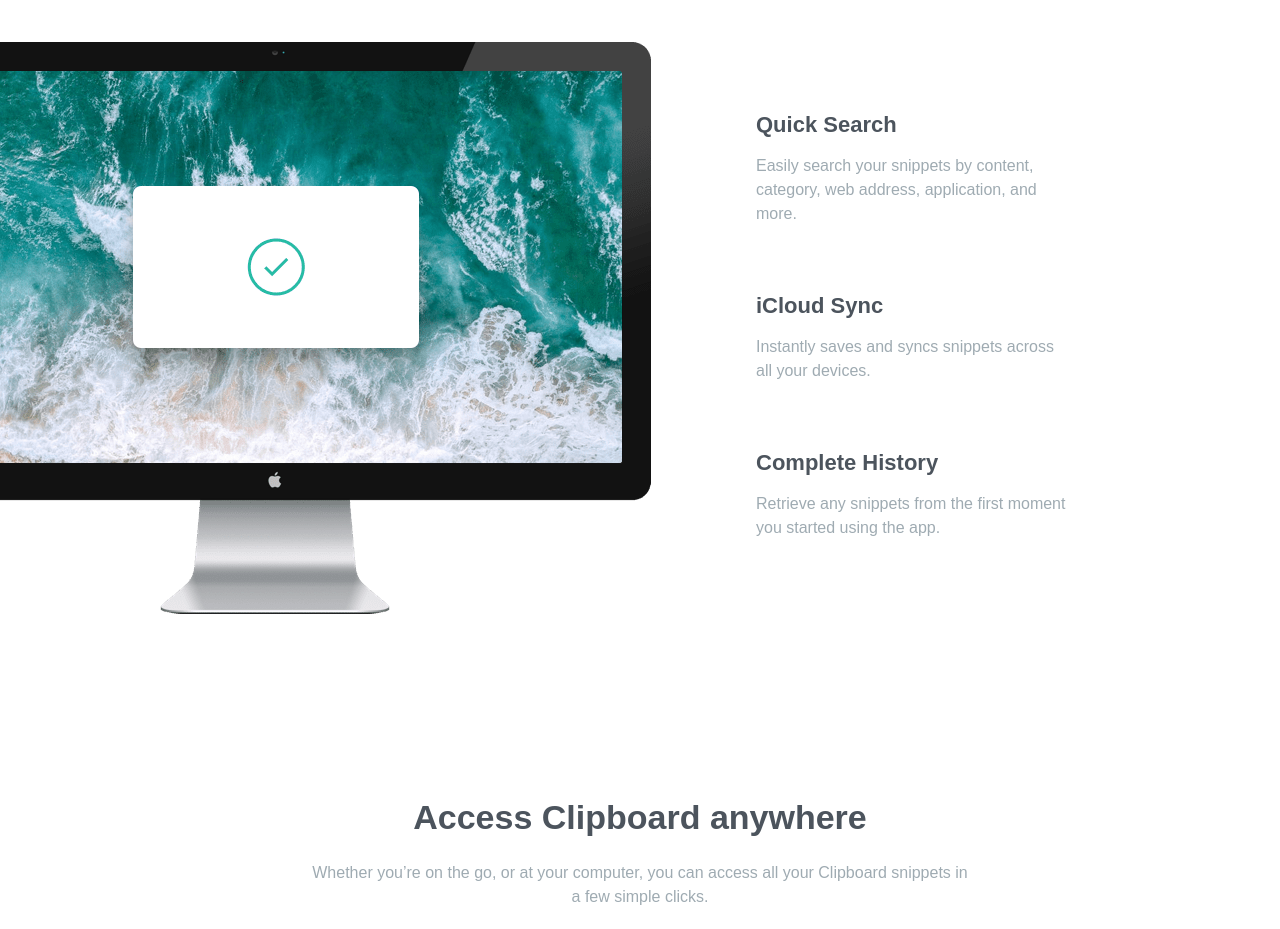
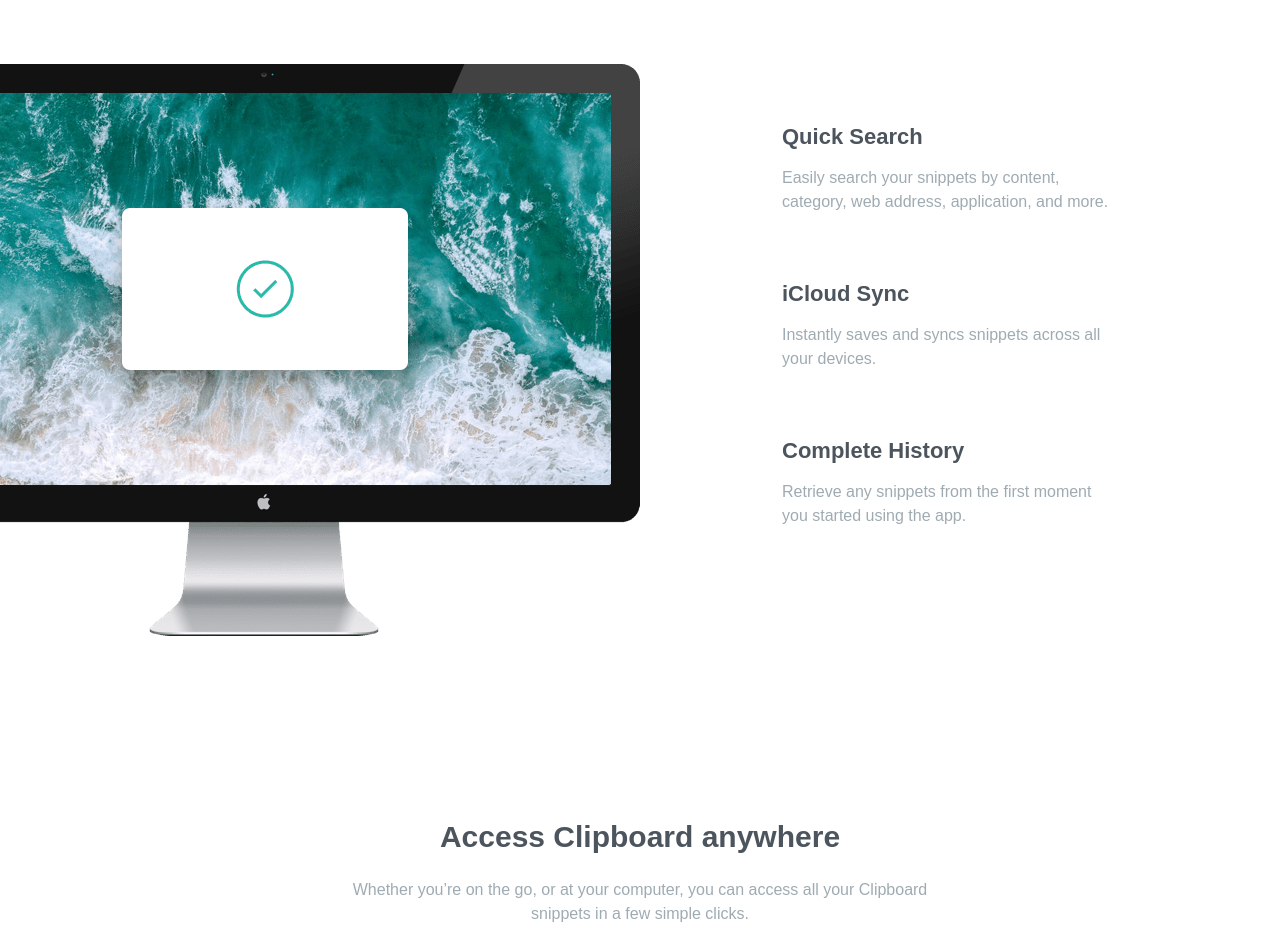
Before and after one commit to LenH4rd/clipboard-landing-page, a plain HTML site: page index.html in a window 1280 px wide. Shown: the part 864-1793 px from the top of the page. Drawn offline with Linux system fonts and the light colour scheme; a web font is replaced by a local one.

Commit message:
Fourth commit

```diff
--- a/index.html
+++ b/index.html
@@ -35,7 +35,7 @@
         devices. Our Mac and iOS apps will help you organize everything.</p>
 
       <div class="computer-layout">
-        <img class="computer" src="images/image-computer.png" alt="">
+        <img class="computer" src="images/image-computer.png" alt="a computer monitor with a wallpaper of the ocean">
 
         <div class="snippet-features">
           <h3>Quick Search</h3>
--- a/style.css
+++ b/style.css
@@ -235,7 +235,7 @@ path:hover {
     fill: rgba(36, 187, 165, 255);
 }
 
-@media only screen and (min-width: 768px) and (max-width: 1440px) {
+@media only screen and (min-width: 768px) and (max-width: 1920px) {
     body {
         background-image: url(images/bg-header-desktop.png);
         min-height: 100vh;
@@ -274,8 +274,12 @@ path:hover {
         font-weight: var(--fw-regular);
     }
 
+    .snippet {
+        padding: 0 60px;
+    }
+
     .snippet h2 {
-        font-size: 34px;
+        font-size: 32px;
     }
 
     .snippet-desc {
@@ -290,7 +294,7 @@ path:hover {
         width: 752px;
         height: 572px;
         position: relative;
-        left: -4%;
+        left: -7%;
         margin-right: 50px;
     }
 
@@ -300,7 +304,7 @@ path:hover {
 
     .snippet-features {
         flex-direction: row;
-        margin: 70px 260px 0 0;
+        margin: 60px 180px 0 0;
         text-align: left;
     }
 
@@ -309,10 +313,11 @@ path:hover {
     }
 
     .clipboard h2 {
-        font-size: 34px;
+        font-size: 30px;
     }
+
     .clipboard-desc {
-        margin: 0 360px;
+        margin: 0 380px;
     }
 
     .devices {
@@ -324,6 +329,7 @@ path:hover {
     .workflow {
         margin-top: -50px;
     }
+
     .workflow h2{
         font-size: 34px;
     }
@@ -342,6 +348,7 @@ path:hover {
     .blacklist {
         margin-top: 12px;
     }
+
     .text {
         margin: 0 30px;
     }
@@ -368,11 +375,11 @@ path:hover {
     }
 
     .download-ios-mac h2 {
-        font-size: 34px;
+        font-size: 30px;
     }
 
     .download-ios-mac p {
-        margin: 0 360px;
+        margin: 0 380px;
     }
 
     footer {
@@ -380,10 +387,6 @@ path:hover {
         height: 150px;
         padding: 0 165px;
         align-items: center;
-    }
-
-    .information img {
-
     }
 
     .information {
@@ -422,6 +425,7 @@ path:hover {
     .information a:hover {
         color: rgba(36, 187, 165, 255);
     }
+
     .information, .icon {
         margin-top: 30px;
     }
```
